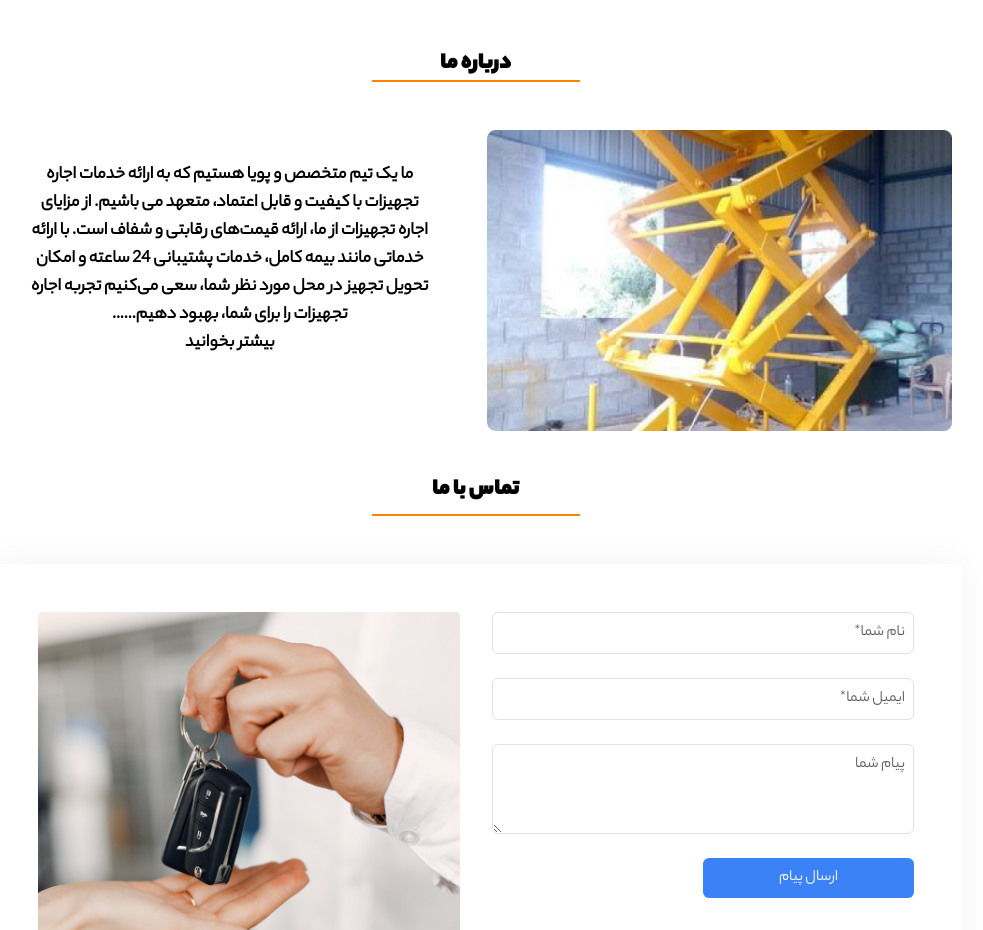
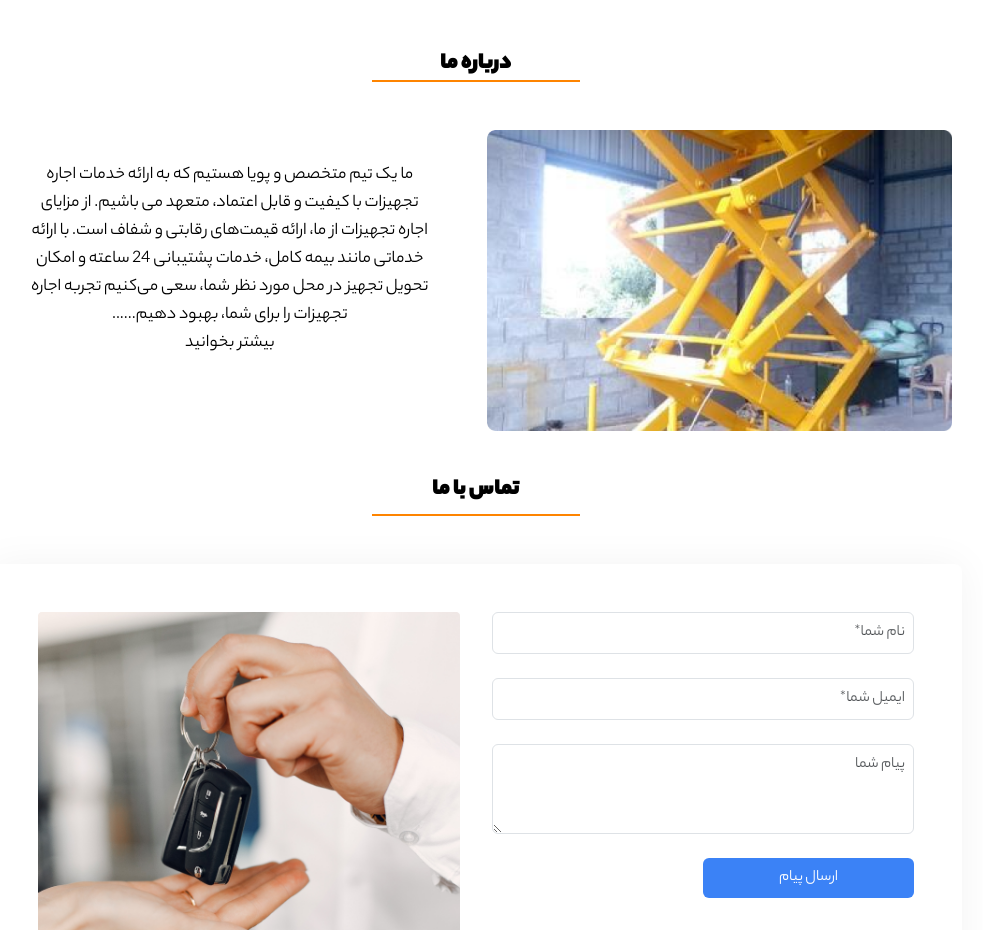
Before and after one commit to shadiiimirzaeiii/blue, a Next.js app: page / in a window 1280 px wide. Shown: the part 2300-3230 px from the top of the page, without its empty margins (82-1065 px from the left). Built offline with nearby package versions, Linux system fonts and the light colour scheme.

Commit message:
fix test size

```diff
--- a/components/aboutus/page.tsx
+++ b/components/aboutus/page.tsx
@@ -24,7 +24,7 @@ function AboutUs() {
             />
           </div>
           <div className="col-6">
-            <p className="p-8 font-regular text-lg">
+            <p className="p-8 font-regular font-extralight text-lg">
               ما یک تیم متخصص و پویا هستیم که به ارائه خدمات اجاره تجهیزات با
               کیفیت و قابل اعتماد، متعهد می باشیم. از مزایای اجاره تجهیزات از
               ما، ارائه قیمت‌های رقابتی و شفاف است. با ارائه خدماتی مانند بیمه
```
